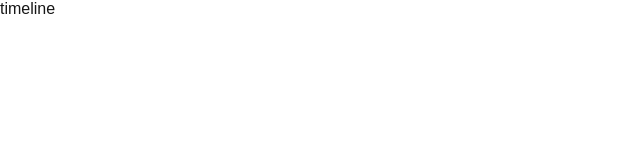
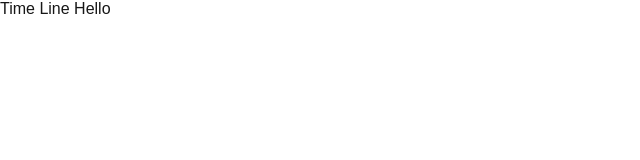
Before and after one commit to Thejan-Rodrigo/next.js-guide, a Next.js app in the folder event/sample_event_project/: page /timeline in a window 1280 px wide. Shown: the top 160 px of the page, without its empty margins (0-640 px from the left). Built offline with nearby package versions, Linux system fonts and the light colour scheme.

Commit message:
Create Time Line Component

```diff
--- /dev/null
+++ b/event/sample_event_project/src/app/timeline/page.jsx
@@ -0,0 +1,9 @@
+import React from 'react'
+
+function page() {
+  return (
+    <div>Time Line Hello</div>
+  )
+}
+
+export default page
```
